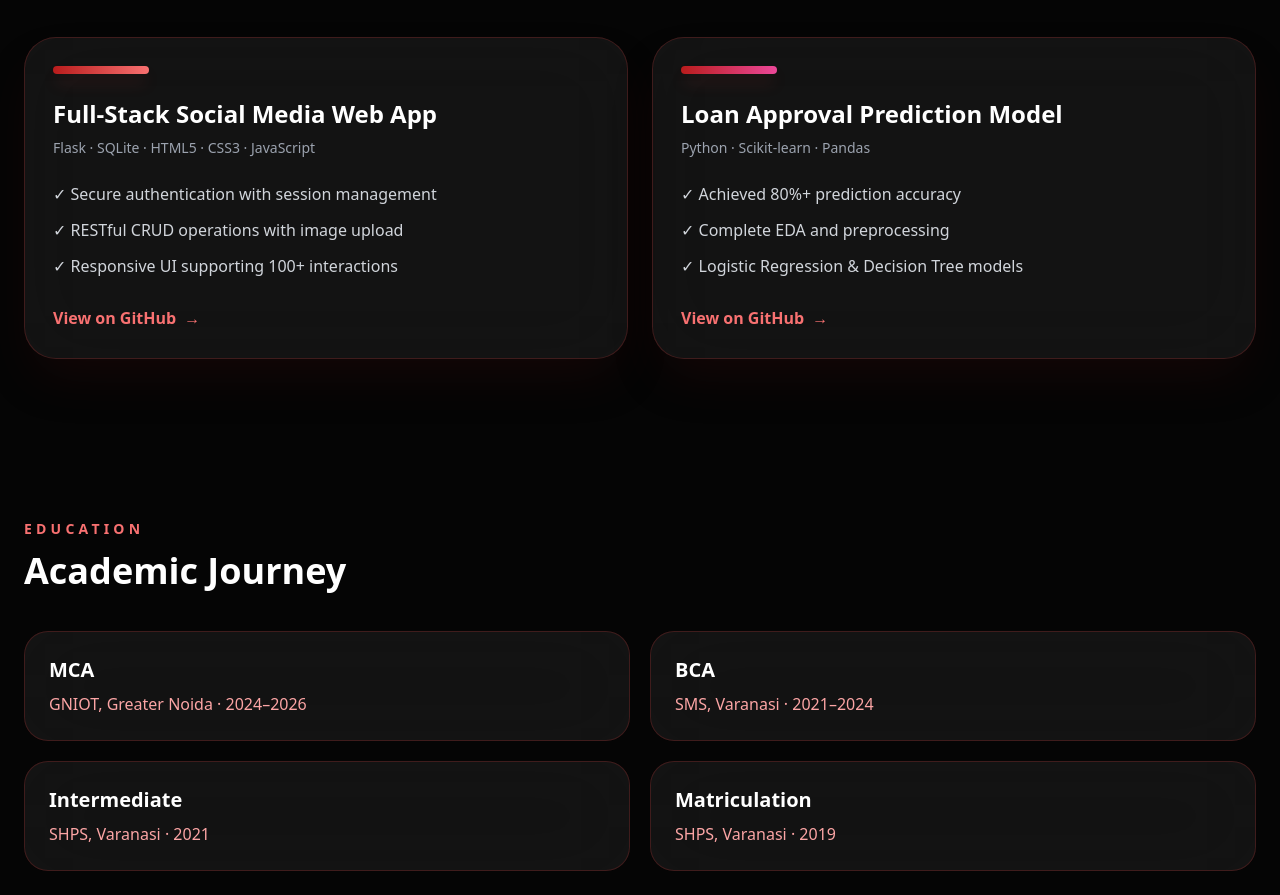
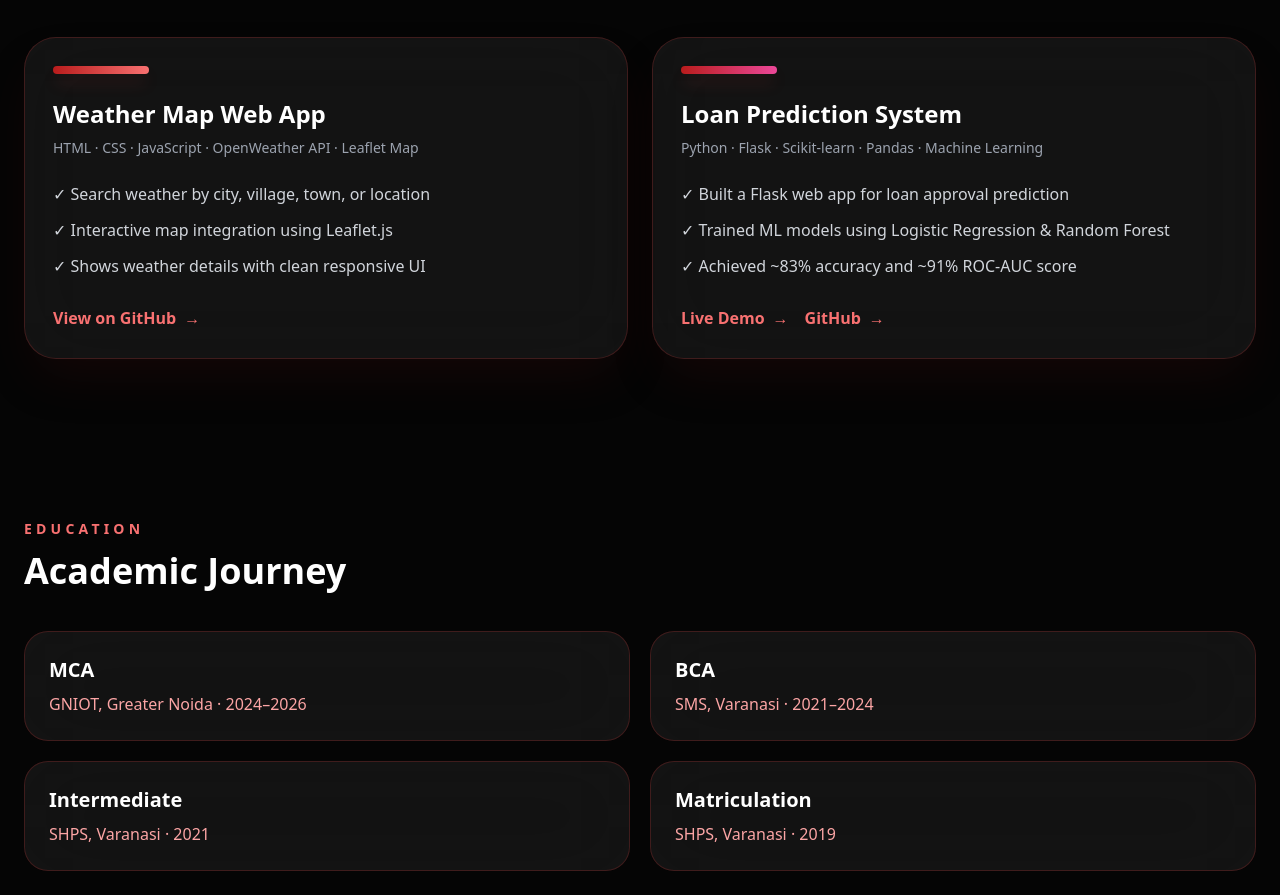
Before and after one commit to ayush2614/portfolio, a plain HTML site: page index.html in a window 1280 px wide. Shown: the part 1983-2878 px from the top of the page. Drawn offline with nearby package versions, Linux system fonts and the light colour scheme.

Commit message:
Update portfolio with loan prediction project

```diff
--- a/index.html
+++ b/index.html
@@ -162,16 +162,16 @@
         <article class="rounded-[2rem] border border-red-500/20 bg-white/[0.06] p-7 shadow-2xl shadow-red-950/25 backdrop-blur-2xl transition hover:-translate-y-1 hover:border-red-400/60 hover:shadow-red-600/20">
   <div class="mb-6 h-2 w-24 rounded-full bg-gradient-to-r from-red-700 to-red-400 shadow-lg shadow-red-500/40"></div>
 
-          <h3 class="text-2xl font-bold">Full-Stack Social Media Web App</h3>
-          <p class="mt-2 text-sm text-gray-400">Flask · SQLite · HTML5 · CSS3 · JavaScript</p>
+  <h3 class="text-2xl font-bold">Weather Map Web App</h3>
+  <p class="mt-2 text-sm text-gray-400">HTML · CSS · JavaScript · OpenWeather API · Leaflet Map</p>
 
   <ul class="mt-6 space-y-3 text-gray-300">
-            <li>✓ Secure authentication with session management</li>
-            <li>✓ RESTful CRUD operations with image upload</li>
-            <li>✓ Responsive UI supporting 100+ interactions</li>
+    <li>✓ Search weather by city, village, town, or location</li>
+    <li>✓ Interactive map integration using Leaflet.js</li>
+    <li>✓ Shows weather details with clean responsive UI</li>
   </ul>
 
-          <a href="https://github.com/ayush2614" target="_blank" class="mt-7 inline-flex items-center gap-2 font-semibold text-red-400">
+  <a href="https://github.com/ayush2614/weather-app" target="_blank" class="mt-7 inline-flex items-center gap-2 font-semibold text-red-400">
     View on GitHub <span>→</span>
   </a>
 </article>
@@ -179,18 +179,24 @@
         <article class="rounded-[2rem] border border-red-500/20 bg-white/[0.06] p-7 shadow-2xl shadow-red-950/25 backdrop-blur-2xl transition hover:-translate-y-1 hover:border-red-400/60 hover:shadow-red-600/20">
   <div class="mb-6 h-2 w-24 rounded-full bg-gradient-to-r from-red-700 to-pink-500 shadow-lg shadow-red-500/40"></div>
 
-          <h3 class="text-2xl font-bold">Loan Approval Prediction Model</h3>
-          <p class="mt-2 text-sm text-gray-400">Python · Scikit-learn · Pandas</p>
+  <h3 class="text-2xl font-bold">Loan Prediction System</h3>
+  <p class="mt-2 text-sm text-gray-400">Python · Flask · Scikit-learn · Pandas · Machine Learning</p>
 
   <ul class="mt-6 space-y-3 text-gray-300">
-            <li>✓ Achieved 80%+ prediction accuracy</li>
-            <li>✓ Complete EDA and preprocessing</li>
-            <li>✓ Logistic Regression & Decision Tree models</li>
+    <li>✓ Built a Flask web app for loan approval prediction</li>
+    <li>✓ Trained ML models using Logistic Regression & Random Forest</li>
+    <li>✓ Achieved ~83% accuracy and ~91% ROC-AUC score</li>
   </ul>
 
-          <a href="https://github.com/ayush2614" target="_blank" class="mt-7 inline-flex items-center gap-2 font-semibold text-red-400">
-            View on GitHub <span>→</span>
+  <div class="mt-7 flex flex-wrap gap-4">
+    <a href="https://loan-prediction-system-oenl.onrender.com" target="_blank" class="inline-flex items-center gap-2 font-semibold text-red-400">
+      Live Demo <span>→</span>
     </a>
+
+    <a href="https://github.com/ayush2614/loan-prediction-system" target="_blank" class="inline-flex items-center gap-2 font-semibold text-red-400">
+      GitHub <span>→</span>
+    </a>
+  </div>
 </article>
       </div>
     </section>
```
Lines whose indentation alone changed are shown as unchanged.
